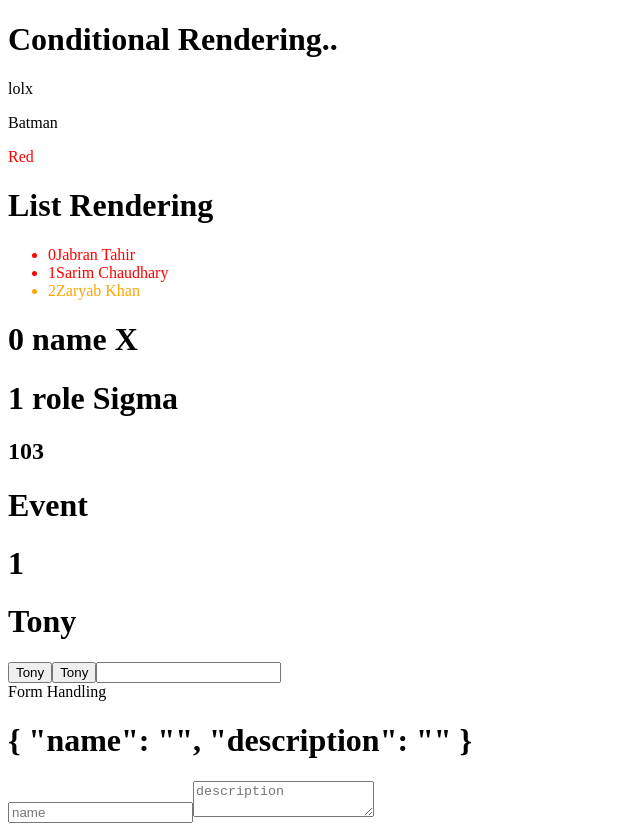
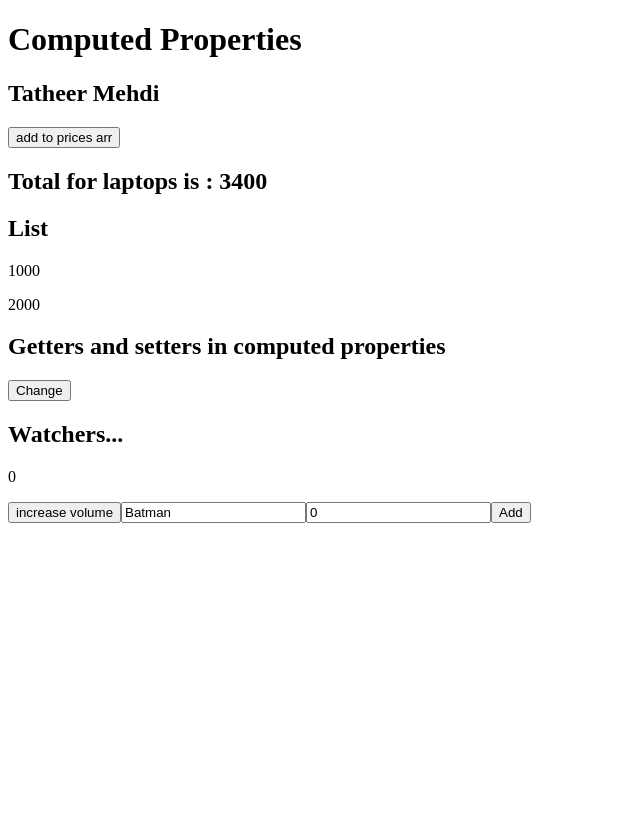
Before and after one commit to codethrx/VueJSKingdom, a Vue app: page / in a window 1280 px wide. Shown: the whole page, without its empty margins (0-640 px from the left). After the commit the page ends 800 px from the top, so only its background shows below. Built offline with nearby package versions, Linux system fonts and the light colour scheme.

Commit message:
More things learnt..
Watchers(deep and immediate)
Computed Properties. getter and setter

```diff
--- a/src/App.vue
+++ b/src/App.vue
@@ -1,9 +1,11 @@
 <script setup>
 import Basics from "./components/Basics.vue";
+import ComputedProps from "./components/ComputedProperties.vue";
 </script>
 
 <template>
-  <Basics counter="0" />
+  <!-- <Basics counter="0" /> -->
+  <ComputedProps />
 </template>
 
 <style scoped></style>
--- a/src/components/Basics.vue
+++ b/src/components/Basics.vue
@@ -30,7 +30,7 @@ export default {
       //event handlers
       val: "Tony",
       c: 1,
-      formdata: { name: "", description: "" },
+      formdata: { name: "", description: "", age: 0 },
     };
   },
   methods: {
@@ -43,6 +43,10 @@ export default {
     },
     consoleInputVal(e) {
       console.log(e.target.value);
+    },
+    sub(e) {
+      e.preventDefault();
+      console.log(this.formdata.name);
     },
   },
 };
@@ -126,9 +130,11 @@ export default {
   <div>
     Form Handling
     <h1>{{ formdata }}</h1>
-    <form>
-      <input placeholder="name" v-model="formdata.name" />
+    <form @submit="sub">
+      <input placeholder="name" v-model.trim="formdata.name" />
       <textarea placeholder="description" v-model="formdata.description" />
+      <input type="number" v-model.number="formdata.age" />
+      <button>S</button>
     </form>
   </div>
 </template>
--- /dev/null
+++ b/src/components/ComputedProperties.vue
@@ -0,0 +1,82 @@
+<template>
+  <h1>Computed Properties</h1>
+  <h2>{{ fullname }}</h2>
+  <button @click="prices.push(50)">add to prices arr</button>
+  <h2>Total for laptops is : {{ total }}</h2>
+  <h2>List</h2>
+  <p v-for="e in expensiveItems" :key="e">{{ e }}</p>
+  <h2>Getters and setters in computed properties</h2>
+  <button @click="changeName()">Change</button>
+  <h2>Watchers...</h2>
+  <p>{{ volume }}</p>
+  <button @click="volume += 1">increase volume</button>
+  <input v-model="movie" />
+  <input v-model="movieCreds.movieRating" />
+  <button @click="movies.push('Wonder Woman')">Add</button>
+</template>
+<script>
+export default {
+  name: "ComputedProps",
+  data() {
+    return {
+      fname: "Tatheer ",
+      lname: "Mehdi",
+      prices: [100, 100, 200, 1000, 2000],
+      // full:'Tatheer Mehdi'
+      volume: 0,
+      movie: "Batman",
+      movieCreds: { movieRating: 0 },
+      movies: ["Batman", "Superman"],
+    };
+  },
+  methods: {
+    changeName() {
+      this.fullname = "Clark kenk";
+    },
+  },
+  computed: {
+    //getters
+    fullname: {
+      get() {
+        return `${this.fname + this.lname}`;
+      },
+      set(val) {
+        this.fname = val.split(" ")[0];
+        this.lname = val.split(" ")[1];
+      },
+    },
+    total() {
+      return this.prices.reduce((accum, val) => accum + val, 0);
+    },
+    expensiveItems() {
+      return this.prices.filter((p) => p > 500);
+    },
+    //setters -setting computed props
+  },
+  watch: {
+    volume(newVal, oldVal) {
+      if (newVal >= 5) {
+        alert("Hearing can be damaged " + oldVal + " is fine.");
+      }
+    },
+    movie: {
+      handler(val) {
+        console.log(val, "is updated");
+      },
+      immediate: true,
+    },
+    movies: {
+      handler(val) {
+        console.log(val.map((v) => v));
+      },
+      deep: true,
+    },
+    movieCreds: {
+      handler(val) {
+        console.log(typeof val);
+      },
+      deep: true,
+    },
+  },
+};
+</script>
```
